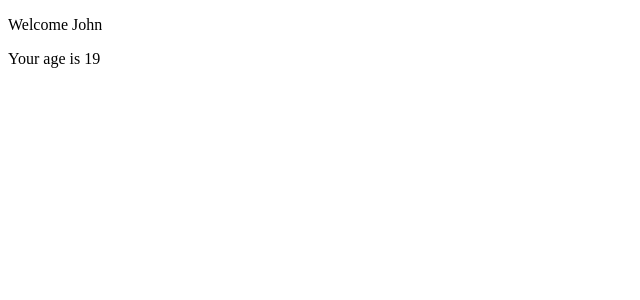
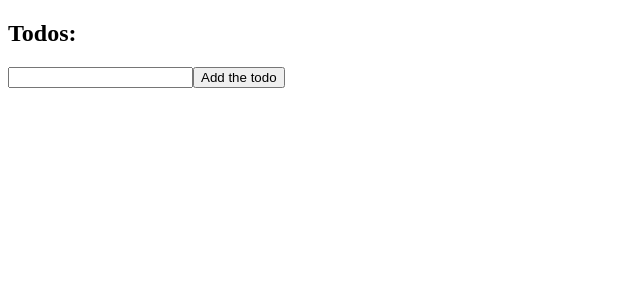
Before and after one commit to Lorenzoleggieri/esercizi-react, a React (Create React App) app: page / in a window 1280 px wide. Shown: the top 300 px of the page, without its empty margins (0-640 px from the left). Built offline with nearby package versions, Linux system fonts and the light colour scheme.

Commit message:
list ex 3 completed

```diff
--- a/src/App.js
+++ b/src/App.js
@@ -1,9 +1,8 @@
 import React from "react";
-import { Hello } from "./Hello";
-import { Welcome } from "./Welcome";
+import { TodoList } from "./TodoList";
 
-export class App extends React.Component{
-    render() {
-        return <Welcome age={19} name="John"/>
-    }
+export class App extends React.Component {
+	render() {
+		return <TodoList />;
+	}
 }
--- /dev/null
+++ b/src/TodoList.js
@@ -0,0 +1,38 @@
+import React from "react";
+
+export class TodoList extends React.Component {
+	state = {
+		todos: [],
+		newstring: "",
+	};
+
+	setNewString = (event) => {
+		this.setState({ newstring: event.target.value });
+	};
+
+	addNewTodo = () => {
+		let { todos, newstring } = this.state;
+		todos.push(newstring);
+		this.setState({ newstring: "" });
+		console.log(todos);
+	};
+
+	render() {
+		return (
+			<div>
+				<h2>Todos:</h2>
+
+				<div>
+					<input onChange={this.setNewString} />
+					<button onClick={this.addNewTodo}>Add the todo</button>
+				</div>
+
+				<ul>
+					{this.state.todos.map((todo, index) => {
+						return <li key={index}>{todo}</li>;
+					})}
+				</ul>
+			</div>
+		);
+	}
+}
```
